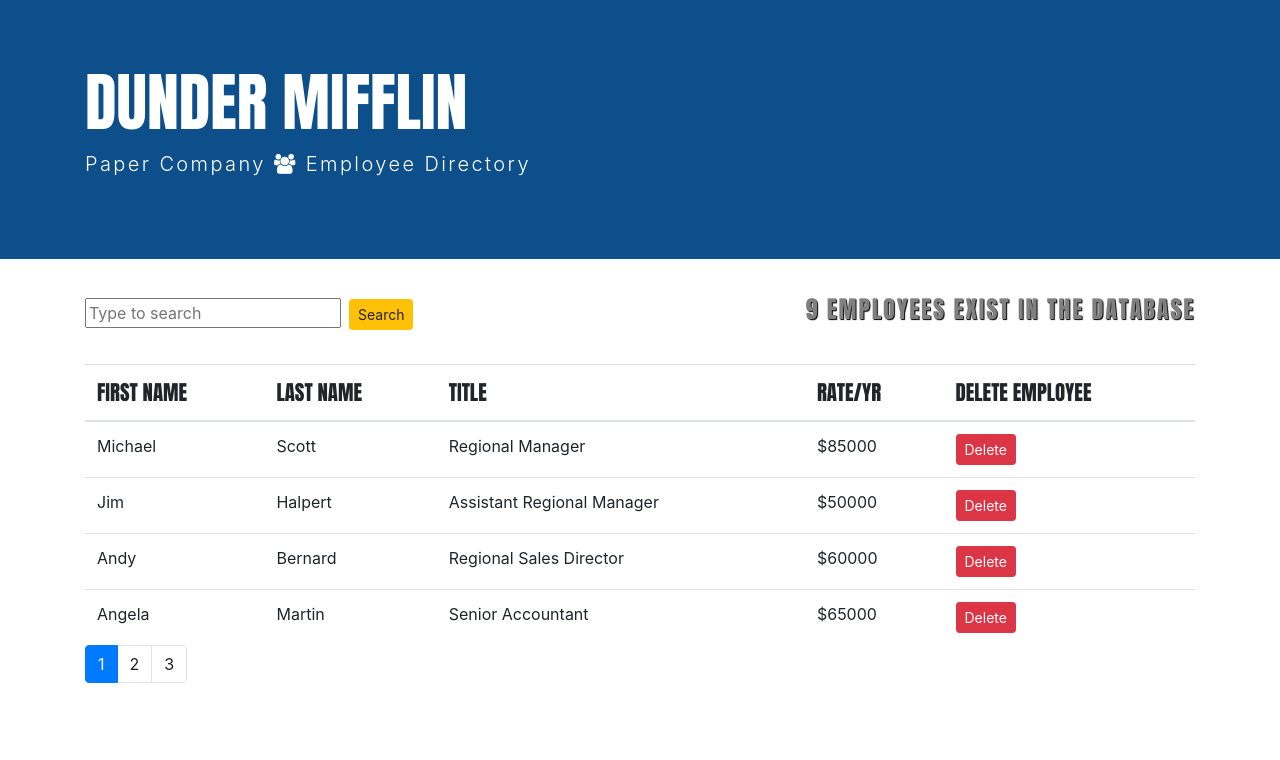
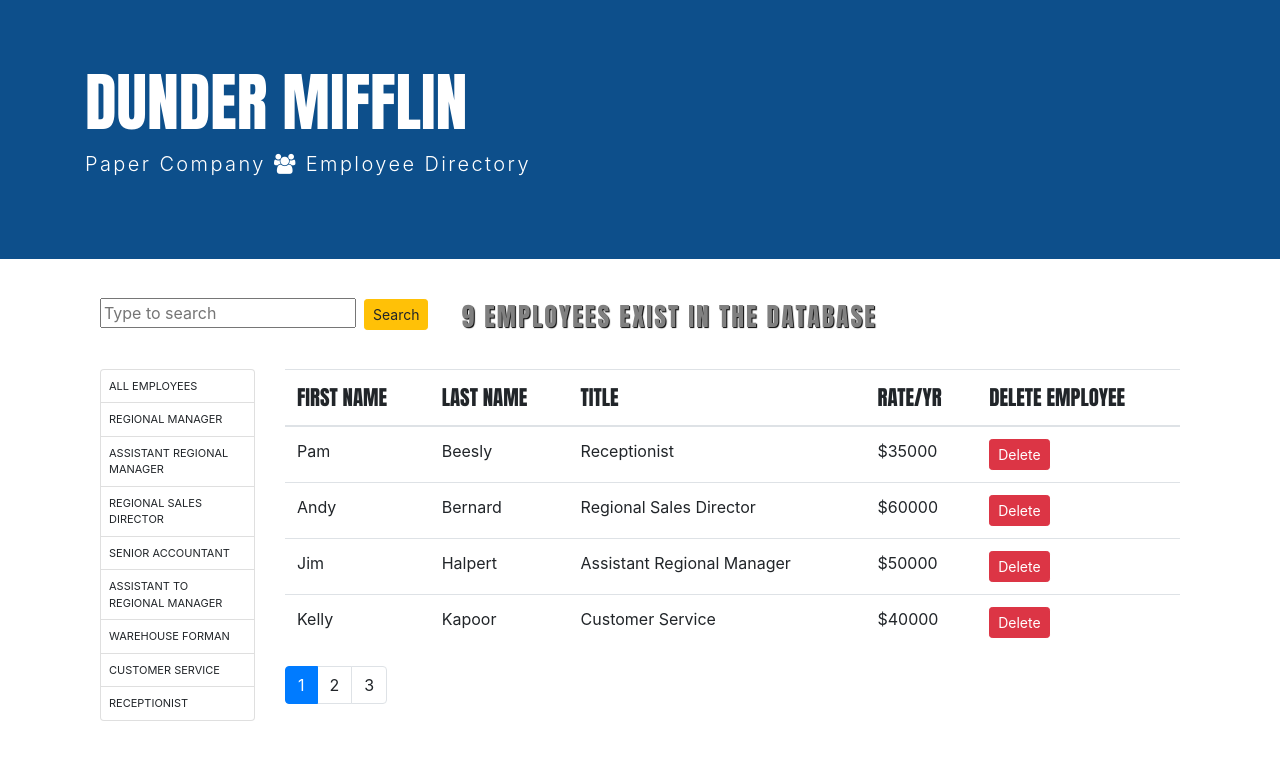
Before and after one commit to vanessabau/EmployeeDirectory, a React (Create React App) app in the folder employeedirectory/: page / in a window 1280 px wide. Shown: the top 760 px of the page. Built offline with nearby package versions, Linux system fonts and the light colour scheme.

Commit message:
Sorting is working for all columns and filtering by title works

```diff
--- a/employeedirectory/public/index.html
+++ b/employeedirectory/public/index.html
@@ -24,6 +24,12 @@
       work correctly both with client-side routing and a non-root public URL.
       Learn how to configure a non-root public URL by running `npm run build`.
 		-->
+    <!-- <link
+      rel="stylesheet"
+      href="https://stackpath.bootstrapcdn.com/bootstrap/4.5.2/css/bootstrap.min.css"
+      integrity="sha384-JcKb8q3iqJ61gNV9KGb8thSsNjpSL0n8PARn9HuZOnIxN0hoP+VmmDGMN5t9UJ0Z"
+      crossorigin="anonymous"
+    /> -->
     <title>React App</title>
   </head>
   <body>
--- a/employeedirectory/src/components/Counter/counter.jsx
+++ b/employeedirectory/src/components/Counter/counter.jsx
@@ -15,11 +15,13 @@
         <p
           style={{
             fontFamily: "impact",
-            fontSize: "1.5em",
+            fontSize: "1.6em",
             color: "gray",
             letterSpacing: ".08em",
             textShadow: "1px 1px 1px black",
-            float: "right",
+            float: "left",
+            marginLeft: "25px",
+            marginTop: "6px",
           }}
         >
           {" "}
--- a/employeedirectory/src/components/Employees/employees.jsx
+++ b/employeedirectory/src/components/Employees/employees.jsx
@@ -1,16 +1,29 @@
 import React, { Component } from "react";
+import EmployeesTable from "./employeesTable";
 import { getEmployees } from "../resources/employeeResources";
 import Pagination from "../common/pagination";
 import { Paginate } from "../utils/paginate";
+import ListGroup from "../common/listGroup";
+import { getTitles } from "../resources/titleService";
+import _ from "lodash";
+import "./style.css";
 
 class Employees extends Component {
   state = {
-    employees: getEmployees(),
+    employees: [],
+    titles: [],
     currentPage: 1,
     pageSize: 4,
+    sortColumn: { path: "lastName", order: "asc" },
   };
 
-  //Event Handlers
+  //DEFINE STATE AFTER MOUNTING
+  componentDidMount() {
+    const titles = [{ _id: "", name: "ALL EMPLOYEES" }, ...getTitles()];
+    this.setState({ employees: getEmployees(), titles });
+  }
+
+  //EVENT HANDLERS
   handleDelete = (employee) => {
     //create new array with all the employees except the one you deleted
     const employees = this.state.employees.filter(
@@ -24,60 +37,68 @@
     this.setState({ currentPage: page });
   };
 
+  handleTitleSelect = (title) => {
+    this.setState({ selectedTitle: title, currentPage: 1 });
+  };
+
+  handleSort = (sortColumn) => {
+    this.setState({ sortColumn });
+  };
+
+  //RENDER MAIN COMPONENT
   render() {
     const { length: count } = this.state.employees;
-    const { pageSize, currentPage, employees: allEmployees } = this.state;
-    //If there are no employees in the database return a message indicating
-    if (count === 0) return <p> There are no employees in the Database </p>;
+    const {
+      pageSize,
+      currentPage,
+      sortColumn,
+      selectedTitle,
+      employees: allEmployees,
+    } = this.state;
 
-    const employees = Paginate(allEmployees, currentPage, pageSize);
+    //FILTER - If selected title and its id are both truthy, apply a filter, otherwise return all employees
+    const filtered =
+      selectedTitle && selectedTitle._id
+        ? allEmployees.filter((emp) => emp.title._id === selectedTitle._id)
+        : allEmployees;
 
-    //If there are employees return a table with employee data
+    //SORT
+    const sorted = _.orderBy(filtered, [sortColumn.path], [sortColumn.order]);
+
+    //PAGINATE - Target items needed for pagintion
+    const employees = Paginate(sorted, currentPage, pageSize);
+
+    //RENDER - If there are employees return a table with employee data
     return (
       <>
-        <table className="table">
-          <thead>
-            <tr
-              style={{
-                fontFamily: "impact",
-                fontSize: "1.3em",
-              }}
-            >
-              <th>FIRST NAME</th>
-              <th>LAST NAME</th>
-              <th>TITLE</th>
-              <th>RATE/YR</th>
-              <th>DELETE EMPLOYEE</th>
-            </tr>
-          </thead>
-          <tbody>
-            {/* Render the list of employees */}
-            {employees.map((employee) => (
-              <tr key={employee._id}>
-                <td>{employee.firstName}</td>
-                <td>{employee.lastName}</td>
-                <td>{employee.title.name}</td>
-                <td>${employee.dailyRentalRate}</td>
-                <td>
-                  <button
-                    onClick={() => this.handleDelete(employee)}
-                    className="btn btn-danger btn-sm"
-                  >
-                    Delete
-                  </button>
-                </td>
-              </tr>
-            ))}
-          </tbody>
-          {/*render the Pagination component with the following props*/}
-          <Pagination
-            itemsCount={count}
-            pageSize={pageSize}
-            currentPage={currentPage}
-            onPageChange={this.handlePageChange}
-          />
-          {/* Can also use {this.state.movies.length} */}
-        </table>
+        <div style={{ padding: "0" }} className="container">
+          <div style={{ width: "100%", margin: "0" }} className="row">
+            <div className="col-2">
+              <ListGroup
+                items={this.state.titles}
+                selectedItem={this.state.selectedTitle}
+                onItemSelect={this.handleTitleSelect}
+              />
+            </div>
+
+            <div className="col">
+              <EmployeesTable
+                employees={employees}
+                sortColumn={sortColumn}
+                onDelete={this.handleDelete}
+                onSort={this.handleSort}
+              />
+              <Pagination
+                itemsCount={filtered.length}
+                pageSize={pageSize}
+                currentPage={currentPage}
+                onPageChange={this.handlePageChange}
+              />
+              {/*Render components with their props*/}
+              {/* Can also use {this.state.employees.length} */}
+            </div>
+          </div>
+        </div>
       </>
     );
   }
--- /dev/null
+++ b/employeedirectory/src/components/Employees/employeesTable.jsx
@@ -0,0 +1,61 @@
+import React, { Component } from "react";
+
+class EmployeesTable extends Component {
+  raiseSort = (path) => {
+    //Handle both ascending and descending sorting
+    //Clone and compare to change sort order, otherwise sort ascending
+    const sortColumn = { ...this.props.sortColumn };
+    if (sortColumn.path === path)
+      sortColumn.order = sortColumn.order === "asc" ? "desc" : "asc";
+    else {
+      sortColumn.path = path;
+      sortColumn.order = "asc";
+    }
+    this.props.onSort(sortColumn); //raise sort event
+  };
+
+  render() {
+    const { employees, onDelete } = this.props;
+
+    return (
+      <table className="table">
+        <thead>
+          <tr
+            style={{
+              fontFamily: "impact",
+              fontSize: "1.3em",
+              cursor: "pointer",
+            }}
+          >
+            <th onClick={() => this.raiseSort("firstName")}>FIRST NAME</th>
+            <th onClick={() => this.raiseSort("lastName")}>LAST NAME</th>
+            <th onClick={() => this.raiseSort("title.name")}>TITLE</th>
+            <th onClick={() => this.raiseSort("dailyRentalRate")}>RATE/YR</th>
+            <th style={{ cursor: "default" }}>DELETE EMPLOYEE</th>
+          </tr>
+        </thead>
+        <tbody>
+          {/* Render the list of employees */}
+          {employees.map((employee) => (
+            <tr key={employee._id}>
+              <td>{employee.firstName}</td>
+              <td>{employee.lastName}</td>
+              <td>{employee.title.name}</td>
+              <td>${employee.dailyRentalRate}</td>
+              <td>
+                <button
+                  onClick={() => onDelete(employee)}
+                  className="btn btn-danger btn-sm"
+                >
+                  Delete
+                </button>
+              </td>
+            </tr>
+          ))}
+        </tbody>
+      </table>
+    );
+  }
+}
+
+export default EmployeesTable;
--- /dev/null
+++ b/employeedirectory/src/components/Employees/style.css
@@ -0,0 +1,9 @@
+.list-group {
+  font-size: 11px;
+  text-transform: uppercase;
+}
+
+#list-group-item {
+  padding: 8px;
+  cursor: pointer;
+}
--- a/employeedirectory/src/components/Search/style.css
+++ b/employeedirectory/src/components/Search/style.css
@@ -1,6 +1,7 @@
 form.search {
   overflow: auto;
-  margin-bottom: 10px;
+  margin-bottom: 15px;
+  margin-left: 15px;
   float: left;
 }
 
--- /dev/null
+++ b/employeedirectory/src/components/common/listGroup.jsx
@@ -0,0 +1,35 @@
+import React from "react";
+
+const ListGroup = (props) => {
+  const {
+    items,
+    textProperty,
+    valueProperty,
+    selectedItem,
+    onItemSelect,
+  } = props;
+
+  return (
+    <ul className="list-group">
+      {items.map((item) => (
+        <li
+          onClick={() => onItemSelect(item)}
+          key={item[valueProperty]}
+          id="list-group-item"
+          className={
+            item === selectedItem ? "list-group-item active" : "list-group-item"
+          }
+        >
+          {item[textProperty]}
+        </li>
+      ))}
+    </ul>
+  );
+};
+
+ListGroup.defaultProps = {
+  textProperty: "name",
+  valueProperty: "_id",
+};
+
+export default ListGroup;
--- a/employeedirectory/src/components/resources/titleService.js
+++ b/employeedirectory/src/components/resources/titleService.js
@@ -4,9 +4,9 @@
   { _id: "5b21ca3eeb7f6fbccd471820", name: "Regional Sales Director" },
   { _id: "5b21ca3eeb7f6fbccd471821", name: "Senior Accountant" },
   { _id: "5b21ca3eeb7f6fbccd471822", name: "Assistant to Regional Manager" },
-  { _id: "5b21ca3eeb7f6fbccd471823", name: "Receptionist" },
   { _id: "5b21ca3eeb7f6fbccd471824", name: "Warehouse Forman" },
   { _id: "5b21ca3eeb7f6fbccd471825", name: "Customer Service" },
+  { _id: "5b21ca3eeb7f6fbccd471823", name: "Receptionist" },
 ];
 
 export function getTitles() {
```
